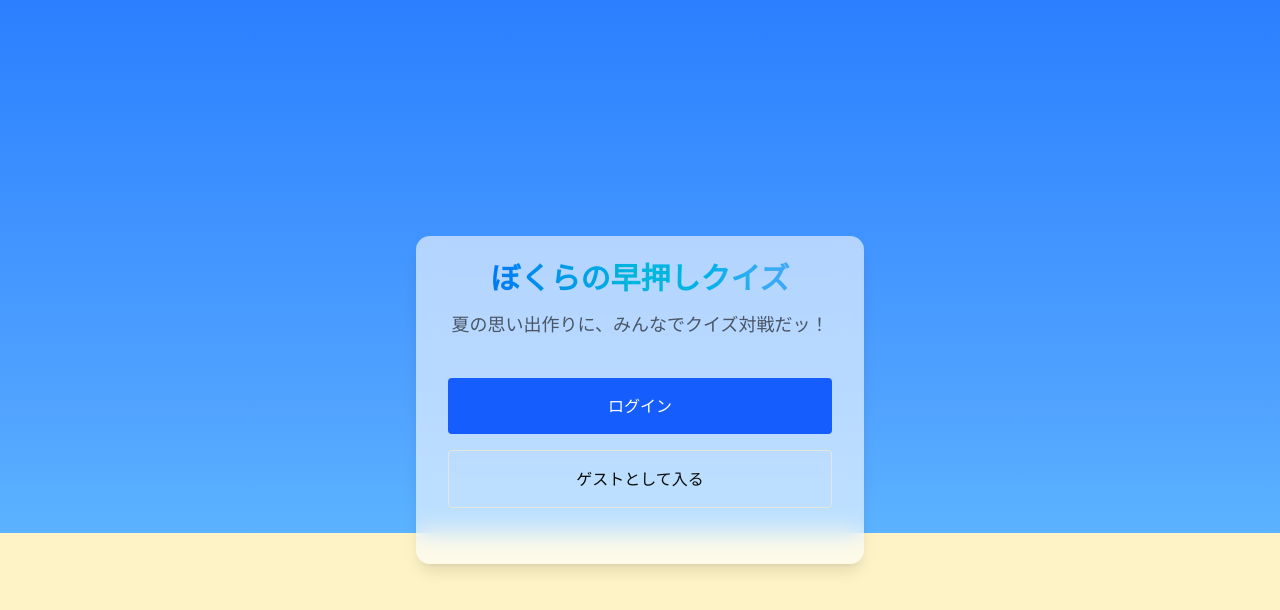
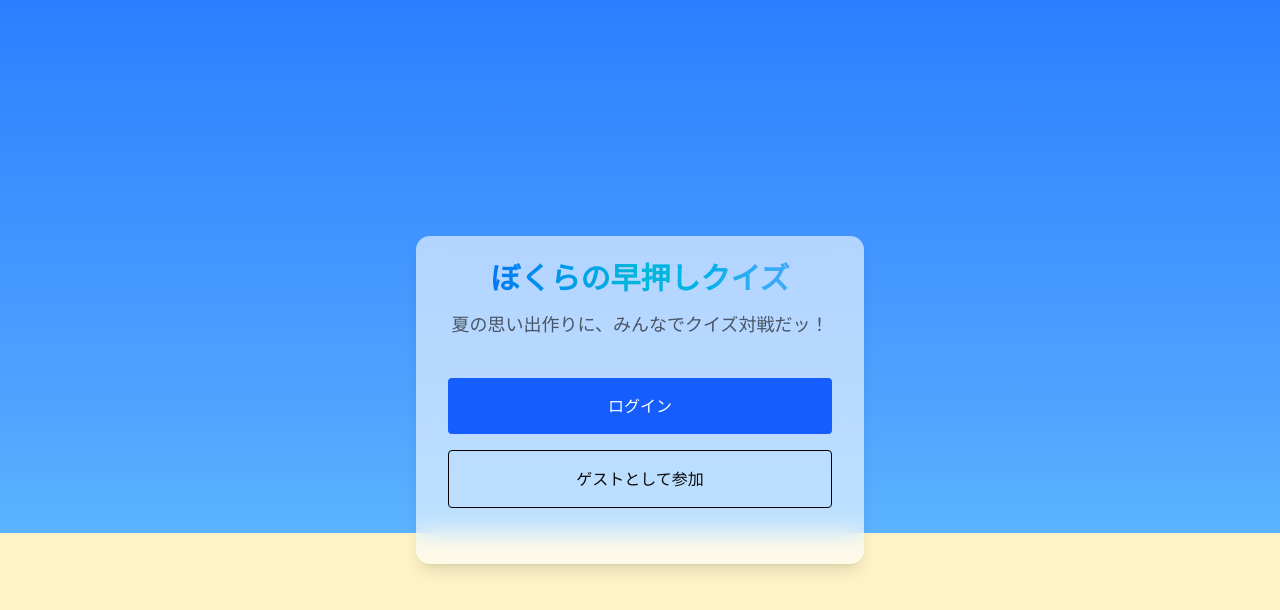
Before and after one commit to KinuGra/202507-front, a Next.js app: page / in a window 1280 px wide. Shown: the top 610 px of the page. Built offline with nearby package versions, Linux system fonts and the light colour scheme.

Commit message:
feat: ログイン画面変更 (#39)

```diff
--- a/src/app/components/GuestButton.tsx
+++ b/src/app/components/GuestButton.tsx
@@ -8,9 +8,9 @@ export default function GuestButton() {
     <Link
       href="/profile"      // サーバーリダイレクト用ルート
       prefetch={false}         // 外部遷移と同様にプリフェッチさせない
-      className="w-full text-center rounded border px-4 py-4 transition-all hover:scale-105 hover:bg-gray-50"
+      className="w-full text-center rounded border border-black px-4 py-4 transition-all hover:scale-105 hover:bg-gray-50"
     >
-      ゲストとして入る
+      ゲストとして参加
     </Link>
   );
 }
```
